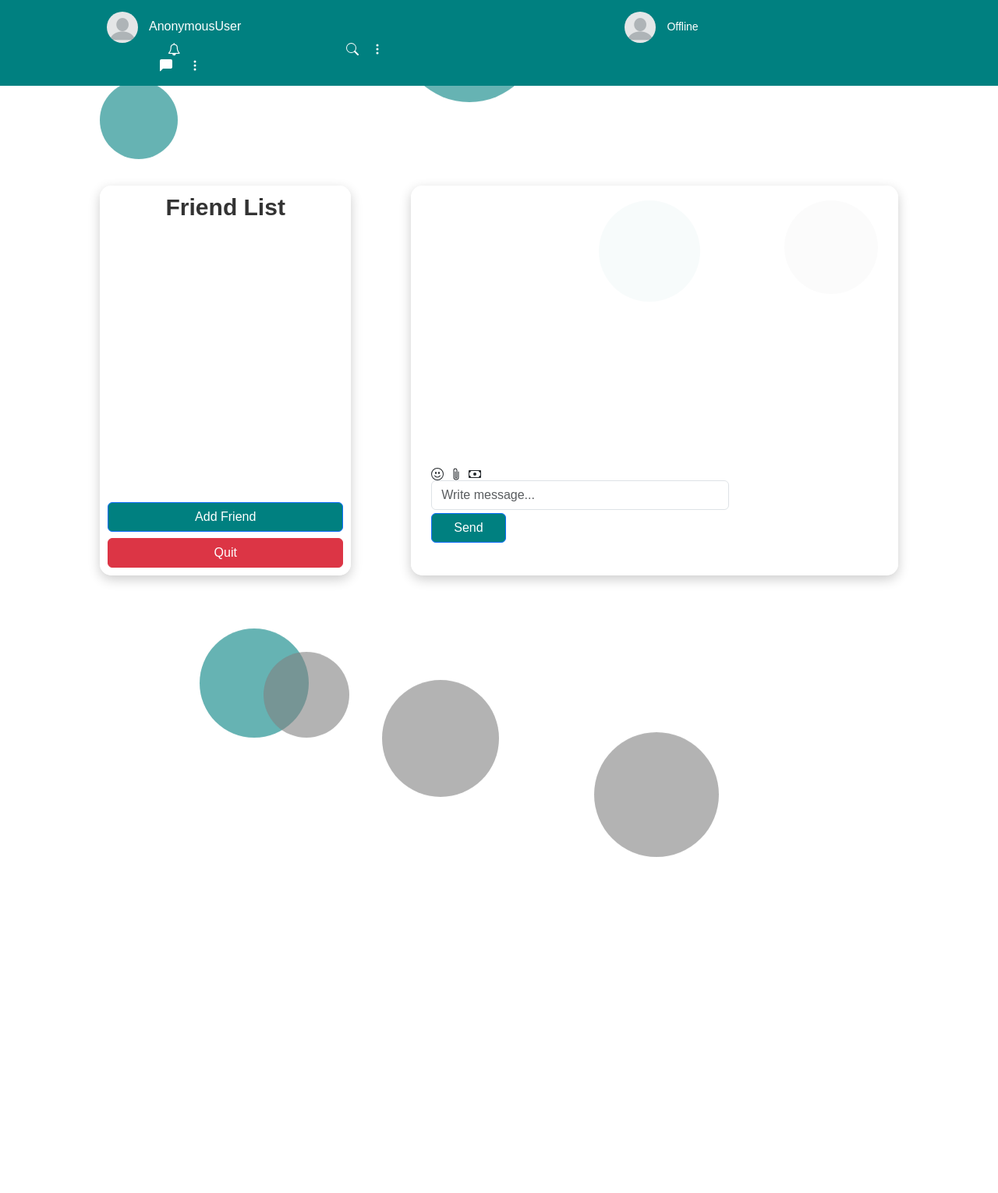
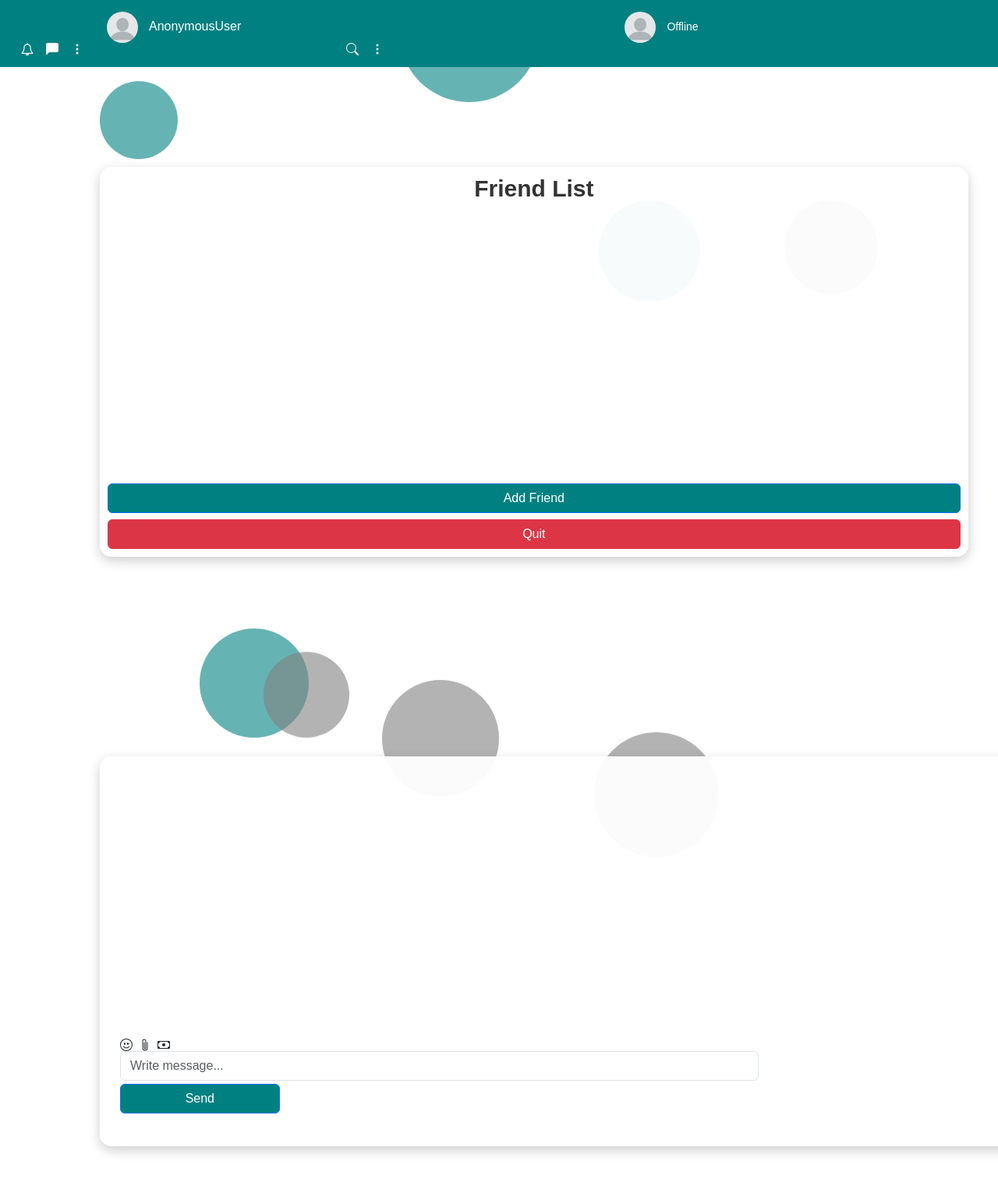
Before and after one commit to resilientdb/ResChat, a Django app: template app0/templates/chatting.html in a window 1280 px wide. Shown: the whole page at 78% size. Run offline with Django 4.2, Linux system fonts and the light colour scheme; the template is opened without the code that fills it, so the values that code supplies are empty; some libraries are stand-ins or nearby versions.

Commit message:
Update chatting.html

```diff
--- a/app0/templates/chatting.html
+++ b/app0/templates/chatting.html
@@ -60,18 +60,23 @@
     flex-direction: column;
     justify-content: space-between;
     top: 50%;
-    overflow-y: auto;
-    max-height: 100%;
     }
 
 .contacts {
     flex: 1;
     margin-right: 3%;
+    overflow-y: auto;
+    max-height: 100%;
 }
 
-.message-area {
-    flex: 2;
-    margin-left: 3%;
+/* Add padding to the chat history */
+.chat-history {
+    padding: 10px;
+}
+
+/* Add padding to the message box */
+.message-box {
+    padding: 10px;
 }
 
 .friends-list-title {
@@ -119,7 +124,7 @@
         <div class="col-sm-4 border-right border-secondary">
             <img src="{% static 'assets/dp.png' %}" alt="" class="friend-profile-picture">
             <span class="ml-2">{{user}}</span>
-            <span class="float-right mt-2">
+            <span class="float-right d-flex align-items-center">
                 <div class="notification">
                     <i class="fa fa-bell-o" aria-hidden="true"></i>
                     <span class="badge" id="count_badge"></span>
```
